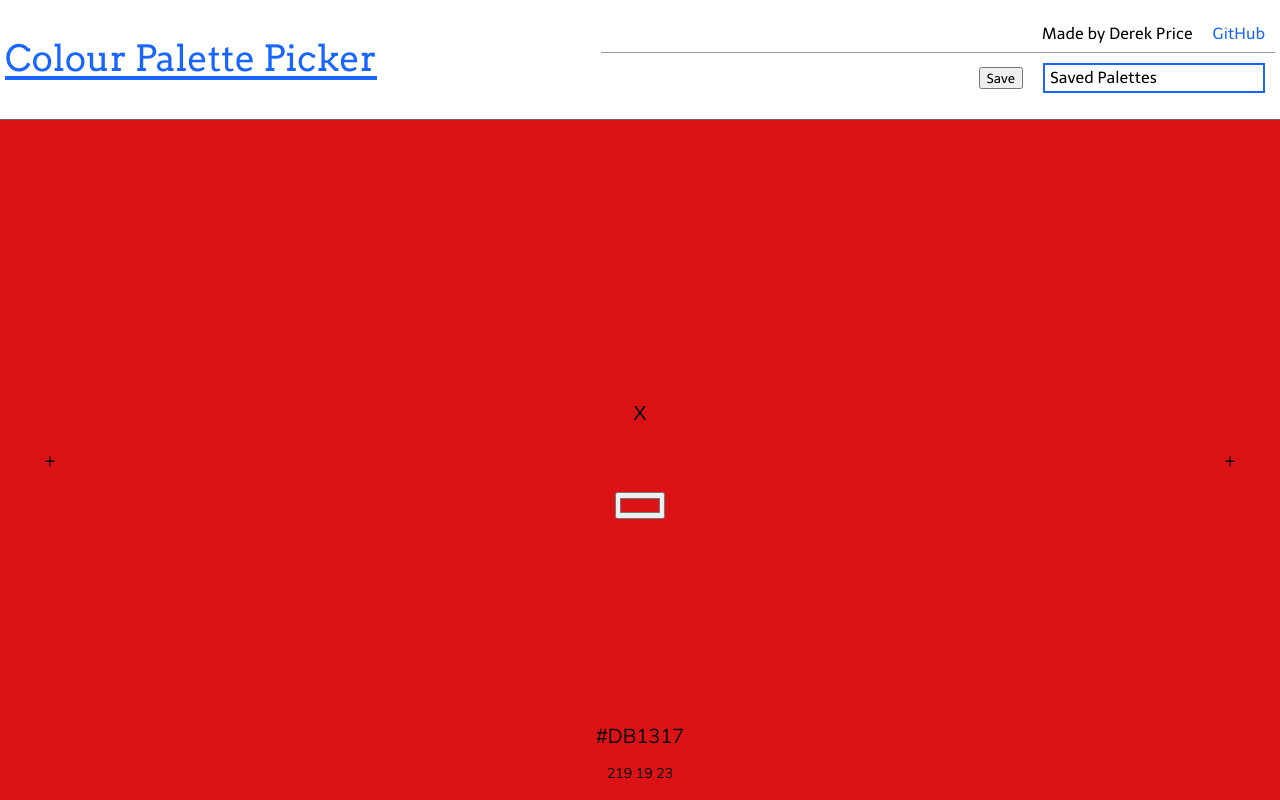
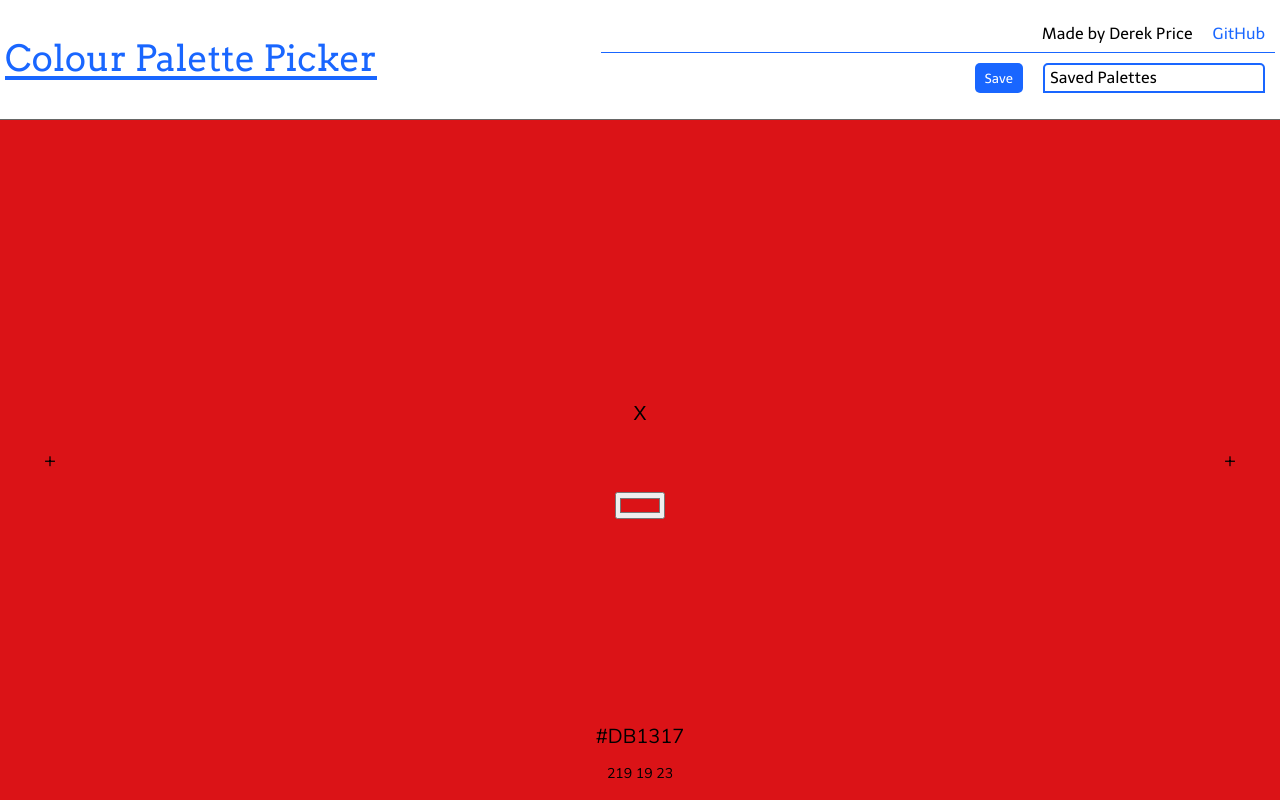
Before and after one commit to DerekPixel/colour-palette-picker, a React (Create React App) app: page / in a window 1280 px wide. Built offline with nearby package versions, Linux system fonts and the light colour scheme.

Commit message:
styled buttons

```diff
--- a/src/App.css
+++ b/src/App.css
@@ -121,7 +121,7 @@ h1 {
 
 hr {
   border: none;
-  border-top: 1px rgba(0, 0, 0, 0.4) solid;
+  border-top: 1px rgba(25, 102, 255, 1) solid;
   margin: 10px 0 10px auto;
   width: 75%;
 }
@@ -375,8 +375,8 @@ DROP DOWN MENUS
 
 .dropdown-header {
   border: 2px rgb(25, 102, 255) solid;
+  border-radius: 5px 5px 0 0;
   cursor: pointer;
-  /* font-weight: bold; */
   padding: 5px;
   user-select: none;
 }
@@ -384,6 +384,7 @@ DROP DOWN MENUS
 .dropdown-list {
   background-color: white;
   border: 2px rgb(25, 102, 255) solid;
+  border-radius: 0 0 5px 5px;
   border-top: none;
   height: 150px;
   overflow-y:auto;
@@ -410,8 +411,14 @@ DROP DOWN MENUS
 }
 
 .dropdown-item-delete-btn {
+  color: white;
+  cursor: pointer;
+  background-color: rgb(25, 102, 255);
+  border: none;
+  border-radius: 5px;
+  font-family: 'telex';
   margin: 5px;
-  /* width: 15%; */
+  padding: 2px 10px;
 }
 
 .selected {
@@ -427,6 +434,7 @@ NEW PALETTE
 .new-palette-inputs > input,
 .new-palette-input-btn > button,
 .new-palette > button {
+  cursor: pointer;
   font-family: 'telex';
 }
 
@@ -446,6 +454,15 @@ NEW PALETTE
   z-index: 3;
 }
 
+.new-palette-inputs > input {
+  width: 140px;
+  transition: 0.2s ease-in width;
+}
+
+.new-palette-inputs > input:focus {
+  width: 160px;
+}
+
 .new-palette-title {
   color: rgb(25, 102, 255);
   /* box-shadow: 0 2px rgb(25, 102, 255); */
@@ -463,6 +480,16 @@ NEW PALETTE
   width: 65%;
 }
 
+.new-palette-input-btn > button,
+.new-palette > button {
+  color: white;
+  background-color: rgb(25, 102, 255);
+  border: none;
+  border-radius: 5px;
+  height: 30px;
+  padding: 2px 10px;
+}
+
 .overlay {
   background-color: rgba(0, 0, 0, 0.6);
   left: 0;
```
